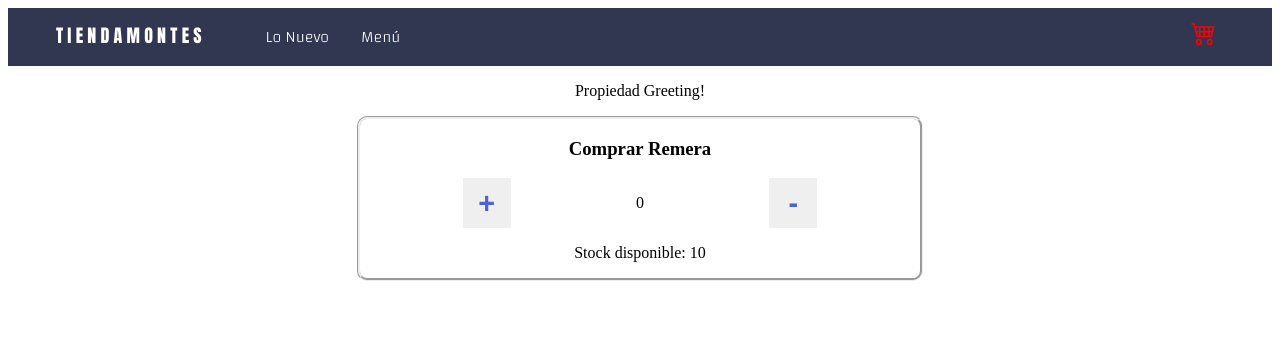
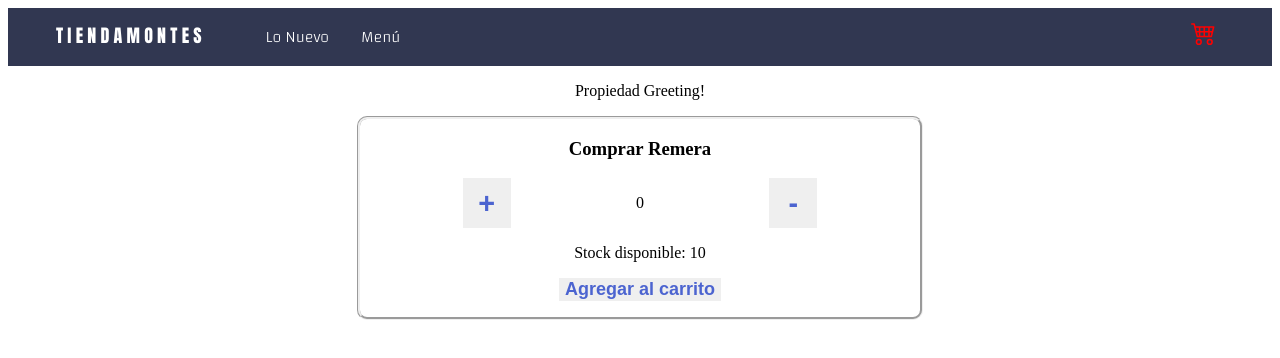
Before and after one commit to gonzamontes/FirstReactJsProject, a React (Create React App) app: page / in a window 1280 px wide. Shown: the top 358 px of the page. Built offline with nearby package versions, Linux system fonts and the light colour scheme.

Commit message:
Item Count Mejorado

```diff
--- a/src/App.js
+++ b/src/App.js
@@ -10,7 +10,6 @@ function App() {
     <div className="App">
       <NavBar/>
       <ItemListContainer greeting={"Propiedad Greeting!"} />
-      <ItemCount className="contadorItem" />
     </div>
   );
 }
--- a/src/components/ItemCountt/index.jsx
+++ b/src/components/ItemCountt/index.jsx
@@ -2,7 +2,7 @@ import React from 'react';
 import { useState } from 'react';
 import './styles.css';
 
-const ItemCount = () => {
+const ItemCount = ({agregarCarrito}) => {
 
     const [stock, setstock]= useState(10);
     const [carrito, setCarrito]= useState(0);
@@ -24,10 +24,6 @@ const ItemCount = () => {
             }
         }
 
-        const agregarCarrito = () => {
-            setCarrito(0)
-        }
-
 
     return (
         <div className='contenedorCard'>
@@ -38,6 +34,7 @@ const ItemCount = () => {
                 <button onClick={restarCarrito}>-</button>
             </div>
             <p>Stock disponible: {stock}</p>
+            <button className='agregarCarrito' onClick={agregarCarrito}>Agregar al carrito</button>
         </div>
 
 
--- a/src/components/ItemCountt/styles.css
+++ b/src/components/ItemCountt/styles.css
@@ -22,3 +22,13 @@ button{
     font-size: 1.8rem;
     font-weight: bolder;
 }
+
+.agregarCarrito{
+    width: auto;
+    font-size: large;
+    margin-bottom: 1rem;
+}
+
+button:hover{
+    color: red;
+}
--- a/src/containers/ItemListContainer/index.jsx
+++ b/src/containers/ItemListContainer/index.jsx
@@ -1,9 +1,16 @@
 import React from 'react'
+import ItemCount from '../../components/ItemCountt'
 
 const ItemListContainer = ({greeting}) => {
+
+  const agregarCarrito = () => {
+    console.log("se agrego al carrito")
+  }
+
   return (
     <div>
         <p>{greeting}</p>
+        <ItemCount agregarCarrito={agregarCarrito}/>
     </div>
   )
 }
```
